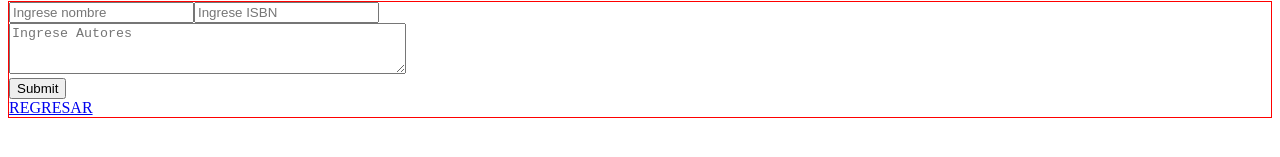
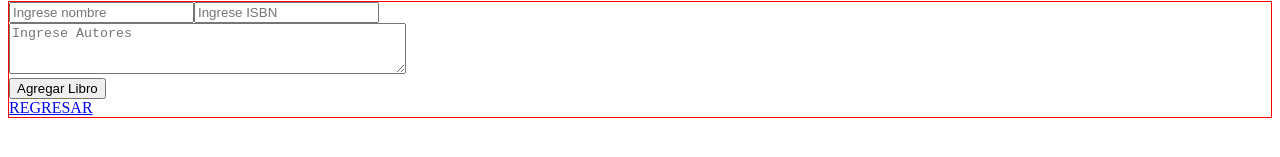
Before and after one commit to Jesuspinarte/biblioTK, an Angular app: page /biblioTK/anadir-libro in a window 1280 px wide. Shown: the part 311-468 px from the top of the page. Built offline with nearby package versions, Linux system fonts and the light colour scheme.

Commit message:
Mejora en Agregar
Se enruta al incio solamente si el libro es agregado correctamente, de lo contrario se arroja un mensaje de error para que el usuario digite todos los campos

```diff
--- a/src/app/libros/add-libro/add-libro.component.html
+++ b/src/app/libros/add-libro/add-libro.component.html
@@ -7,8 +7,7 @@
 </div>
 
 
-<input class="inputAutores" type="submit" (click) = 'submitFunct(nombreAdd.value, isbnAdd.value, autoresAdd.value);
-nombreAdd.value =""; isbnAdd.value="";autoresAdd.value=""; '>
+<input class="inputAutores" type="submit" value="Agregar Libro" (click) = 'submitFunct(nombreAdd.value, isbnAdd.value, autoresAdd.value); '>
 <br>
 <div>
     <a [routerLink]="['/biblioTK/lista-libro']" routerLinkActive="router-link-active">REGRESAR</a>
--- a/src/app/libros/add-libro/add-libro.component.ts
+++ b/src/app/libros/add-libro/add-libro.component.ts
@@ -1,6 +1,7 @@
 import { Component, OnInit } from '@angular/core';
 import { Libro } from '../shared/libro';
 import { DbLibroService } from '../shared/db-libro.service';
+import { Router } from '@angular/router';
 
 
 @Component({
@@ -12,7 +13,7 @@ export class AddLibroComponent implements OnInit {
 
   aLibro: Libro;
   libros: Libro[];
-  constructor(public db_libros: DbLibroService) { }
+  constructor(public db_libros: DbLibroService,public router: Router) { }
 
   ngOnInit() {
     this.libros = this.db_libros.listarLibros();
@@ -20,6 +21,7 @@ export class AddLibroComponent implements OnInit {
 
   submitFunct(nombre, isbn, autores): void {
     if (nombre === "" || isbn === "" || autores === "") {
+      window.alert("Llene todos los campos")
       return
     } else {
       this.aLibro = new Libro();
@@ -34,6 +36,7 @@ export class AddLibroComponent implements OnInit {
       this.aLibro.isbn = isbn;
       this.aLibro.autores = autores;
       this.libros.push(this.aLibro);
+      this.router.navigate(['/biblioTK/lista-libro'])
     }
   }
 
```
